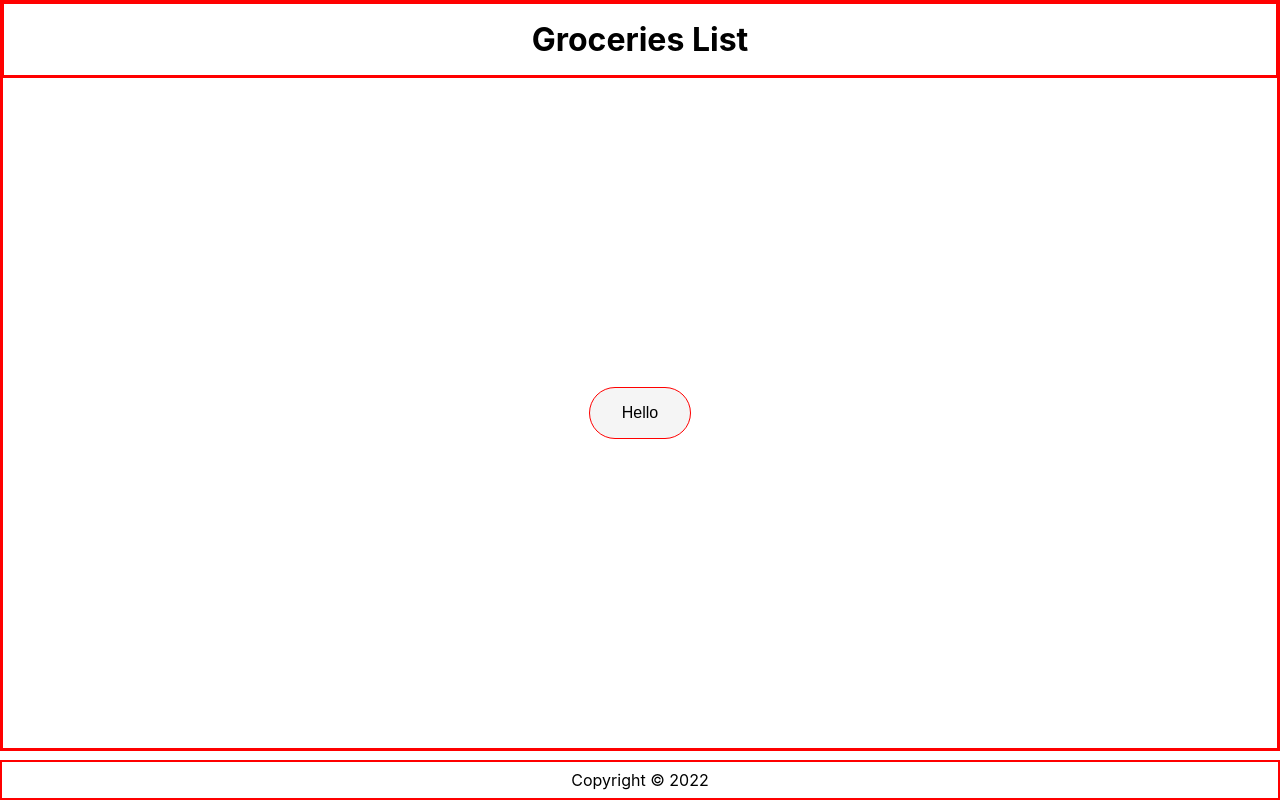
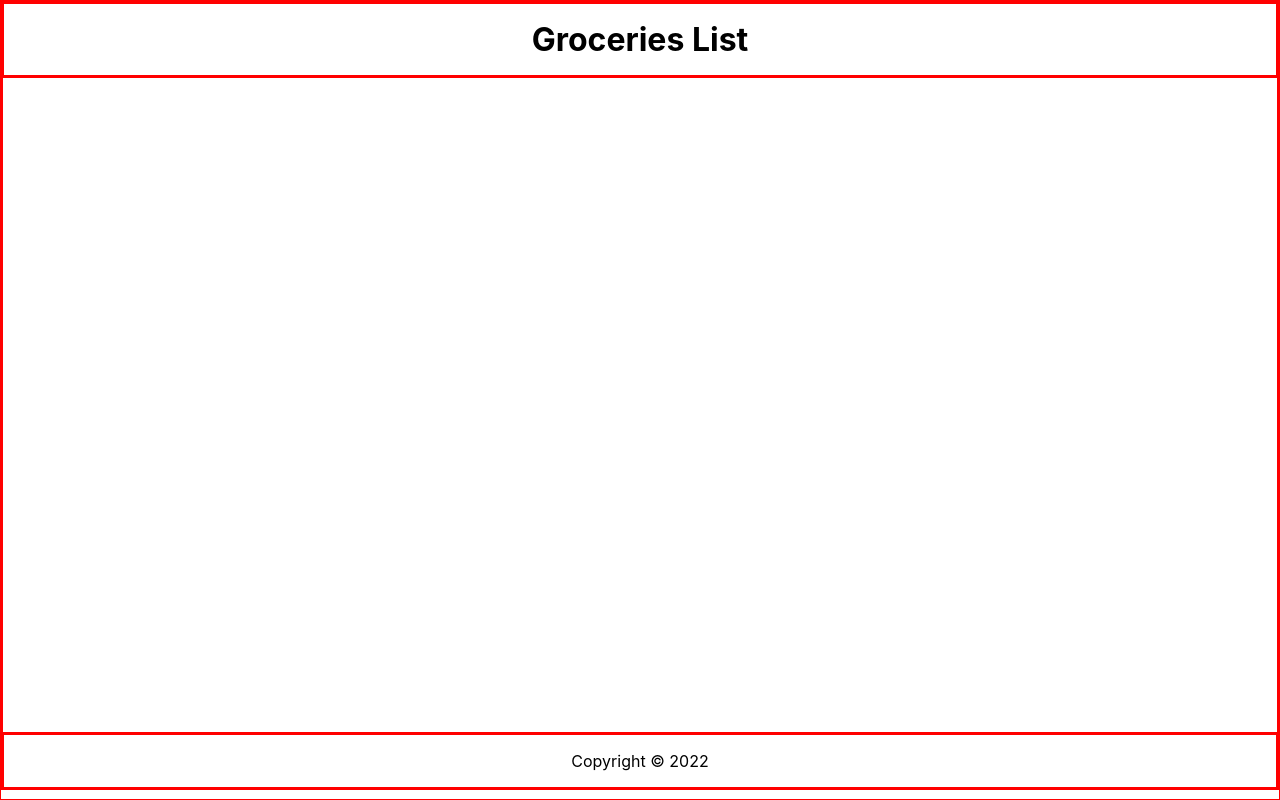
Before and after one commit to shehabElsharif/react-learning-experience, a React (Create React App) app: page / in a window 1280 px wide. Built offline with nearby package versions, Linux system fonts and the light colour scheme.

Commit message:
made a button that changes its name per press.

```diff
--- a/src/Content.js
+++ b/src/Content.js
@@ -1,14 +1,22 @@
 import React from 'react'
+import { useState } from 'react';
 
 const Content = () => {
+/*   const [name, setName] = useState('shehab');
     const handleNameChange =() =>{
         const name = ['bob', 'shehab', 'boushra'];
         const int = Math.floor(Math.random()*3);
+        setName(name[int]);
         return name[int];
       }
+
+      const handleClick = () =>{
+        const name = handleNameChange();
+        console.log(name);
+        } */
   return (
     <main>
-        <button onClick={ console.log(handleNameChange())}>Hello </button>
+        {/* <button onClick={() =>{handleClick()}}> Hello {name}!</button> */}
 
 
     </main>
--- a/src/index.css
+++ b/src/index.css
@@ -10,7 +10,9 @@
 #root{
   display: contents;
 }
-
+html{
+  height: 100%;
+}
 body {
   margin: 0;
   font-family: -apple-system, BlinkMacSystemFont, 'Segoe UI', 'Roboto', 'Oxygen',
@@ -18,9 +20,13 @@ body {
     sans-serif;
   -webkit-font-smoothing: antialiased;
   -moz-osx-font-smoothing: grayscale;
-  justify-content: center;
+  display: grid;
   text-align: center;
+}
 
+header{
+  height: fit-content;
+  justify-content: left;
 }
 
 h1{
@@ -31,11 +37,10 @@ h1{
 main{
   width: 100%;
   display: grid;
-  height: 84vh;
+  /* height: 84vh; */
   place-content: center;
-
-
-}
+  height: 82vh;
+  }
 
 main button{
   padding: 1rem 2rem;
@@ -47,13 +52,8 @@ main button{
 
 
 Footer{
-  position: fixed;
-  bottom: 0px;
-  left: 0px;
   width: 100%;
-  height: 5vh;
-
-
+  height: 7vh;
 }
 footer p{
   height: 100%;
```
